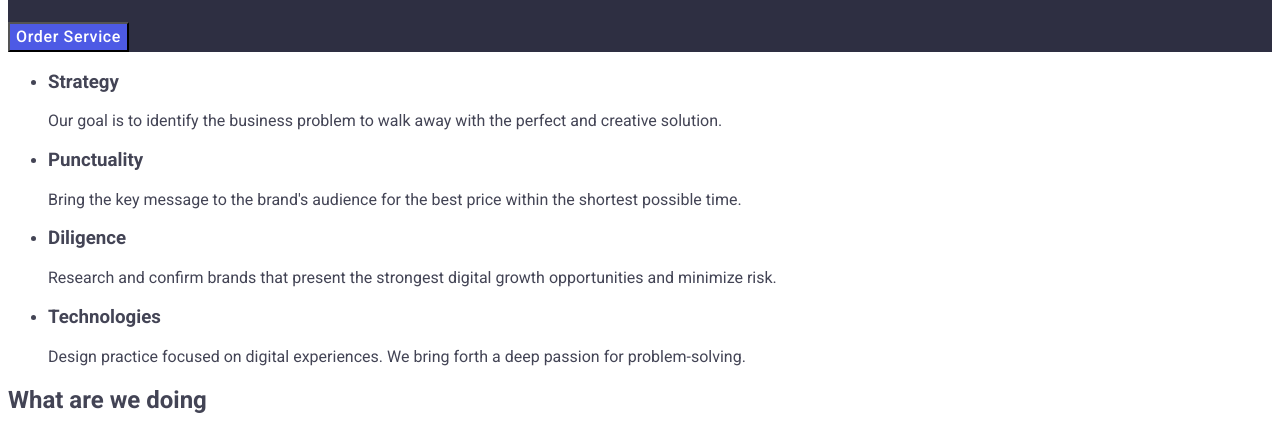
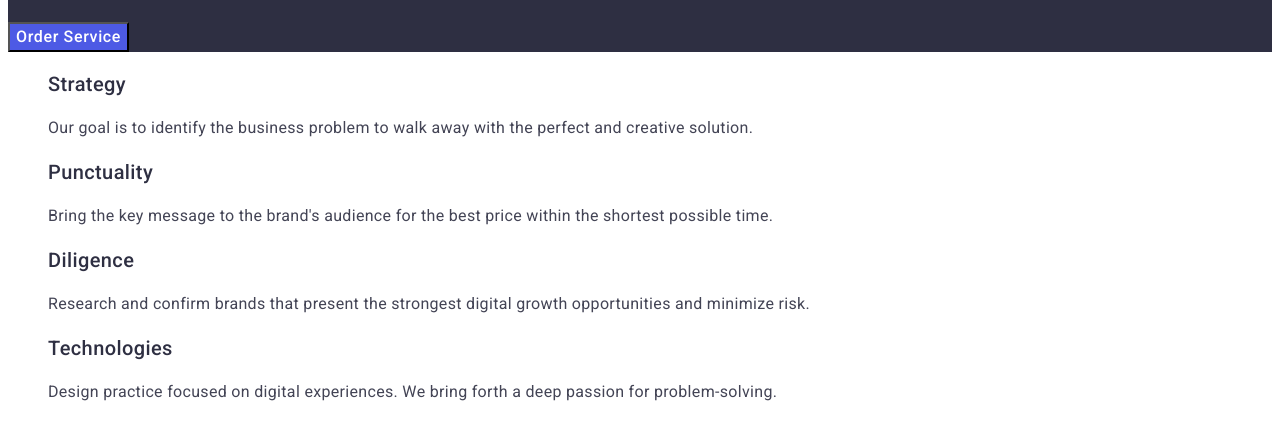
Before and after one commit to slvkzhdn/goit-markup-h2-02, a plain HTML site: page index.html in a window 1280 px wide. Shown: the part 312-742 px from the top of the page. Drawn offline with Linux system fonts and the light colour scheme.

Commit message:
2day 8 popravki

```diff
--- a/CSS/styles.css
+++ b/CSS/styles.css
@@ -102,3 +102,33 @@ body {
 .hero-btn:focus {
     background-color: #404BBF;
 }
+
+/* FEATURES SECTION */
+
+.features-list {
+    font-weight: 500;
+    font-size: 20px;
+    line-height: 1.2;
+    letter-spacing: 0.02em;
+    color: #2e2f42;
+}
+
+.features-list-item {
+    font-size: 16px;
+    line-height: 1.5;
+    letter-spacing: 0.02em;
+    color: #434455;
+
+}
+
+/* EMPLOYMENT SECTION */
+
+.employment-title {
+    font-size: 36px;
+    line-height: 1.11;
+    text-align: center;
+    letter-spacing: 0.02em;
+    text-transform: capitalize;
+    color: #2e2f42;
+
+}
--- a/index.html
+++ b/index.html
@@ -55,22 +55,22 @@
     <!--Features section-->
     <section class="features-section">
         <h2 hidden class="features-title">Our Features</h2>
-<ul>
+<ul class="list">
     <li>
-        <h3 class="features-strategy">Strategy</h3>
-        <p class="features-strategy-txt">Our goal is to identify the business problem to walk away with the perfect and creative solution. </p>
+        <h3 class="features-list">Strategy</h3>
+        <p class="features-list-item">Our goal is to identify the business problem to walk away with the perfect and creative solution. </p>
     </li>
     <li>
-        <h3 class="features-punctuality">Punctuality</h3>
-        <p class="features-punctuality-txt">Bring the key message to the brand's audience for the best price within the shortest possible time.</p>
+        <h3 class="features-list">Punctuality</h3>
+        <p class="features-list-item">Bring the key message to the brand's audience for the best price within the shortest possible time.</p>
     </li>
     <li>
-        <h3 class="features-diligence">Diligence</h3>
-        <p class="features-diligence-txt">Research and confirm brands that present the strongest digital growth opportunities and minimize risk.</p>
+        <h3 class="features-list">Diligence</h3>
+        <p class="features-list-item">Research and confirm brands that present the strongest digital growth opportunities and minimize risk.</p>
     </li>
     <li>
-        <h3 class="features-technologies">Technologies</h3>
-        <p class="features-technologies-txt">Design practice focused on digital experiences. We bring forth a deep passion for problem-solving.</p>
+        <h3 class="features-list">Technologies</h3>
+        <p class="features-list-item">Design practice focused on digital experiences. We bring forth a deep passion for problem-solving.</p>
     </li>
 </ul>
 </section>
@@ -79,7 +79,7 @@
 
 <section class="employment-section">
     <h2 class="employment-title">What are we doing</h2>
-<ul>
+<ul class="list">
     <li>
         <img width="360" height="300" src="./images/Features/img1.jpg" alt="./images/img1.jpg">
     </li>
```
